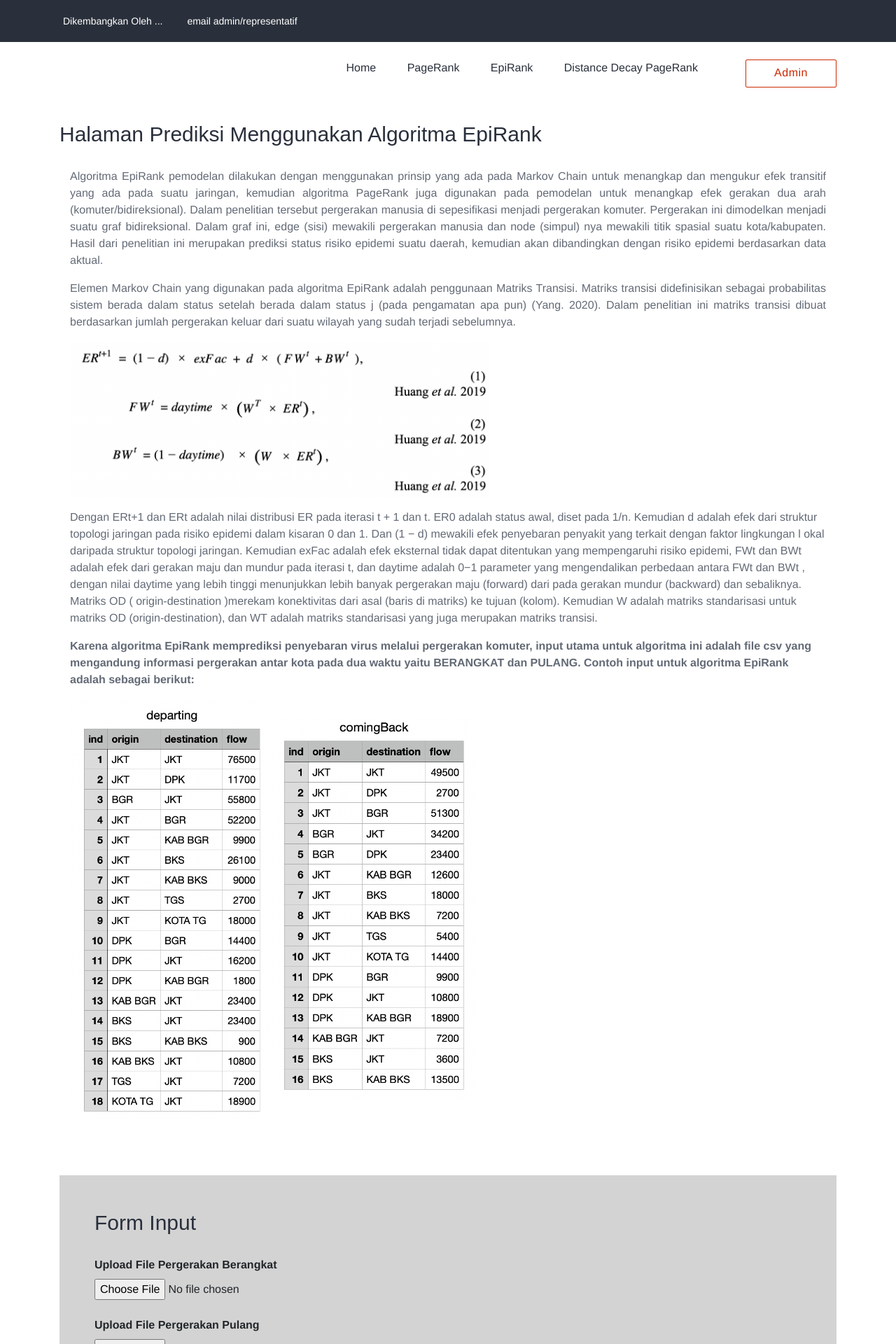
After one commit to yazmin5/web_simulasi, a Django app: page /EpiRank in a window 1280 px wide. The commit adds this page. Shown: the top 1920 px of the page at 70% size. Run offline with Django 3.2, Linux system fonts and the light colour scheme; some libraries are stand-ins or nearby versions.

Commit message:
ongoing Epirank Model

```diff
--- /dev/null
+++ b/Algorithms/templates/EpiRank.html
@@ -0,0 +1,90 @@
+{% extends 'base.html' %}
+
+{% block content %}
+
+{% load static %}
+
+<br>
+<div class="rehomes-properties-area">
+    <div class="container">
+        <div class="justify-content-between row">
+            <div class="col-12 col-lg-12">
+                <div class="rehomes-comment-form mb-80 wow fadeInUp" data-wow-delay="200ms">
+                    <h4 class="mb-30">Halaman Prediksi Menggunakan Algoritma EpiRank</h4>
+
+                    <!-- Brief Introductions -->
+                    <div class="col-12 col-lg-12 information-area mb-80 wow update">
+                        <p style="text-align: justify;">
+                            Algoritma EpiRank pemodelan dilakukan dengan menggunakan prinsip
+                            yang ada pada Markov Chain untuk menangkap dan mengukur efek transitif
+                            yang ada pada suatu jaringan, kemudian algoritma PageRank juga digunakan
+                            pada pemodelan untuk menangkap efek gerakan dua arah (komuter/bidireksional).
+                            Dalam penelitian tersebut pergerakan manusia di sepesifikasi menjadi pergerakan
+                            komuter. Pergerakan ini dimodelkan menjadi suatu graf bidireksional.
+                            Dalam graf ini, edge  (sisi) mewakili pergerakan manusia dan node (simpul) nya
+                            mewakili titik spasial suatu kota/kabupaten. Hasil dari penelitian ini merupakan
+                            prediksi status risiko epidemi suatu daerah, kemudian akan dibandingkan dengan
+                            risiko epidemi berdasarkan data aktual.
+                        </p>
+                        <p style="text-align: justify;">
+                            Elemen Markov Chain yang digunakan pada algoritma EpiRank adalah penggunaan Matriks
+                            Transisi. Matriks transisi didefinisikan sebagai probabilitas sistem berada dalam
+                            status setelah berada dalam status j (pada pengamatan apa pun) (Yang. 2020). Dalam
+                            penelitian ini matriks transisi dibuat berdasarkan jumlah pergerakan keluar dari
+                            suatu wilayah yang sudah terjadi sebelumnya.
+                        </p>
+                        <p>
+                            <img src="{% static '/img/core-img/rumus-epirank.png' %}" alt="Rumus Algoritma Epirank" style="width: 600px;" >
+                        </p>
+                        <p>
+                            Dengan ERt+1 dan ERt adalah nilai distribusi ER pada iterasi t + 1 dan t. ER0 adalah status awal,
+                            diset pada 1/n. Kemudian d adalah efek dari struktur topologi jaringan pada risiko epidemi dalam
+                            kisaran 0 dan 1. Dan (1 − d) mewakili efek penyebaran penyakit yang terkait dengan faktor lingkungan l
+                            okal daripada struktur topologi jaringan. Kemudian exFac adalah efek eksternal tidak dapat ditentukan
+                            yang mempengaruhi risiko epidemi, FWt  dan BWt  adalah efek dari gerakan maju dan mundur pada iterasi t,
+                            dan daytime adalah 0−1 parameter yang mengendalikan perbedaan antara FWt  dan BWt , dengan nilai daytime
+                            yang lebih tinggi menunjukkan lebih banyak pergerakan maju (forward) dari pada gerakan mundur (backward)
+                            dan sebaliknya. Matriks OD ( origin-destination )merekam konektivitas dari asal (baris di matriks) ke
+                            tujuan (kolom). Kemudian W adalah matriks standarisasi untuk matriks OD (origin-destination), dan WT
+                            adalah matriks standarisasi yang juga merupakan matriks transisi.
+                        </p>
+
+                        <P>
+                            <b>Karena algoritma EpiRank memprediksi penyebaran virus melalui pergerakan komuter, input utama untuk algoritma
+                            ini adalah file csv yang mengandung informasi pergerakan antar kota pada dua waktu yaitu BERANGKAT dan PULANG.
+                            Contoh input untuk algoritma EpiRank adalah sebagai berikut: </b>
+                        </P>
+                        <p>
+                            <img src="{% static '/img/core-img/contoh input.png' %}" alt="File Berangkat" style="height: 600px;" >
+                            <img src="{% static '/img/core-img/contoh_input2.png' %}" alt="File Pulang" style="height: 550px;" >
+                        </p>
+
+
+                    </div>
+
+                    <!-- Form -->
+                    <div class="col-12 col-lg-12 information-area mb-80 wow update" style="background-color: lightgray; padding: 50px;">
+                        <h4 class="mb-30">Form Input</h4>
+                        <table class="col-12 col-lg-12" style="color: black;">
+                            <form class="#" method="POST" enctype="multipart/form-data" style="color: black;" action="{% url 'resultEpiRank' %}">
+                                {% csrf_token %}
+                                <div> <label for="file_departing" style="font-weight: bold;">Upload File Pergerakan Berangkat</label> </div> <input type="file" name="File_Berangkat" value="{{ temp.file_departing }}"> <br><br>
+                                <div> <label for="file_coming_back" style="font-weight: bold;">Upload File Pergerakan Pulang</label> </div> <input type="file" name="File_Pulang" value="{{ temp.file_coming_back }}"> <br><br>
+                                <div> <label for="daytime" style="font-weight: bold;">Tentukan Nilai Daytime (Nilai akan dibagi 100, daytime bernilai antara 0-1)</label> </div> <input type="number" name="daytime" value="{{ temp.daytime }}"> <br><br>
+                                <div> <label for="damping" style="font-weight: bold;">Tentukan Nilai Damping Factor (Nilai akan dibagi 100, damping factor bernilai antara 0-1) </label> </div> <input type="number" name="damping" value="{{ temp.damping }}"> <br><br>
+
+                                <input type="submit" value="submit" name="submit" class="btn rehomes-btn mt-15" style="background-color:#cc2900;color:white;">
+                        </form>
+                        </table>
+                    </div>
+
+                </div>
+            </div>
+
+            <div class="col-12 col-lg-4">
+
+            </div>
+        </div>
+    </div>
+</div>
+{% endblock %}
--- a/Algorithms/templates/base.html
+++ b/Algorithms/templates/base.html
@@ -10,7 +10,7 @@
     <meta name="viewport" content="width=device-width, initial-scale=1, shrink-to-fit=no">
 
     <!-- Title -->
-    <title>Web Arsip Surat Kecamatan Ciracas</title>
+    <title>Web Simulasi</title>
 
     <!-- Favicon -->
     <link rel="icon" href="{% static 'img/core-img/favicon-virus.png' %}">
--- a/Algorithms/templates/footer.html
+++ b/Algorithms/templates/footer.html
@@ -24,7 +24,7 @@
                         <ul class="nav">
                             <li class="active"><a href="{% url 'home' %}">Home</a></li>
                             <li><a href="">PageRank</a></li>
-                            <li><a href="">EpiRank</a></li>
+                            <li><a href="{% url 'EpiRank' %}">EpiRank</a></li>
                             <li><a href="">Distance Decay PageRank</a></li>
                         </ul>
                     </div>
--- a/Algorithms/templates/navbar.html
+++ b/Algorithms/templates/navbar.html
@@ -30,7 +30,7 @@
                     <nav class="classy-navbar justify-content-between" id="rehomesNav">
 
                         <!-- Logo -->
-                        <a class="nav-brand" href="{% url 'home' %}"><img src="{% static 'docs/img/core-img/4.png' %}" style="max-width:400px;max-height:90px;object-fit:contain;" alt=""></a>
+                        <a class="nav-brand" href="{% url 'home' %}"><img src="{% static 'img/core-img/4.png' %}" style="max-width:400px;max-height:90px;object-fit:contain;" alt=""></a>
 
                         <!-- Navbar Toggler -->
                         <div class="classy-navbar-toggler">
@@ -48,7 +48,7 @@
                                 <ul id="nav">
                                     <li class="active"><a href="{% url 'home' %}">Home</a></li>
                                     <li><a href="">PageRank</a></li>
-                                    <li><a href="">EpiRank</a></li>
+                                    <li><a href="{% url 'EpiRank' %}">EpiRank</a></li>
                                     <li><a href="">Distance Decay PageRank</a></li>
                                 </ul>
 
--- a/Algorithms/views.py
+++ b/Algorithms/views.py
@@ -1,5 +1,38 @@
 from django.shortcuts import render
+import joblib
 
 # Create your views here.
 def landingPage(request):
    return render(request, 'landingPage.html')
+
+def EpiRank(request):
+   return render(request, 'EpiRank.html')
+
+def predictEpiRank(request):
+   if request.method == 'POST':
+      temp={}
+      temp['File_Berangkat']=request.POST.get('File_Berangkat')
+      temp['File_Pulang']=request.POST.get('File_Pulang')
+      temp['daytime']=request.POST.get('daytime')
+      temp['damping']=request.POST.get('damping')
+
+   return None
+
+def resultEpiRank(request):
+   epirank_algorithm = joblib.load('model/Epirank_model.pkl')
+
+   if request.method == 'POST':
+      temp={}
+      temp['File_Berangkat']=request.POST.get('File_Berangkat')
+      temp['File_Pulang']=request.POST.get('File_Pulang')
+      temp['daytime']=request.POST.get('daytime')
+      temp['damping']=request.POST.get('damping')
+
+   File_Berangkat = temp['File_Berangkat']
+   File_Pulang = temp['File_Pulang']
+   daytime = temp['daytime']
+   damping = temp['damping']
+
+   ans = epirank_algorithm(File_Berangkat, File_Pulang, daytime, damping)
+
+   return render(request, "result.html", {'ans': ans} )
--- a/web_simulasi/requirements.txt
+++ /dev/null
@@ -1 +0,0 @@
-Django==3.1.6
--- a/web_simulasi/settings.py
+++ b/web_simulasi/settings.py
@@ -59,7 +59,7 @@ ROOT_URLCONF = 'web_simulasi.urls'
 TEMPLATES = [
     {
         'BACKEND': 'django.template.backends.django.DjangoTemplates',
-        'DIRS': [],
+        'DIRS': [os.path.join(BASE_DIR, 'template')],
         'APP_DIRS': True,
         'OPTIONS': {
             'context_processors': [
@@ -139,3 +139,7 @@ STATICFILES_DIRS = (
 )
 
 STATIC_ROOT = os.path.join(BASE_DIR, 'staticfiles')
+
+MEDIA_ROOT = os.path.join(BASE_DIR, 'static/documents')
+
+MEDIA_URL = '/documents/'
--- a/web_simulasi/urls.py
+++ b/web_simulasi/urls.py
@@ -15,9 +15,13 @@ Including another URLconf
 """
 from django.contrib import admin
 from django.urls import path, include
+from django.conf.urls import url
 from Algorithms import views
 
 urlpatterns = [
     path('admin/', admin.site.urls),
     path('', views.landingPage, name="home"),
+    path('EpiRank', views.EpiRank, name="EpiRank"),
+    url('predictEpiRank', views.predictEpiRank, name="predictEpiRank "),
+    path('resultEpiRank', views.resultEpiRank, name="resultEpiRank" ),
 ]
```
Also changed, not shown: Algorithms/templates/result.html (added, +13 -0 lines), model/Epirank.py (added, +236 -0 lines), static/img/core-img/contoh input.png (added), static/img/core-img/contoh_input2.png (added), static/img/core-img/rumus-epirank.png (added), 1 other file.
